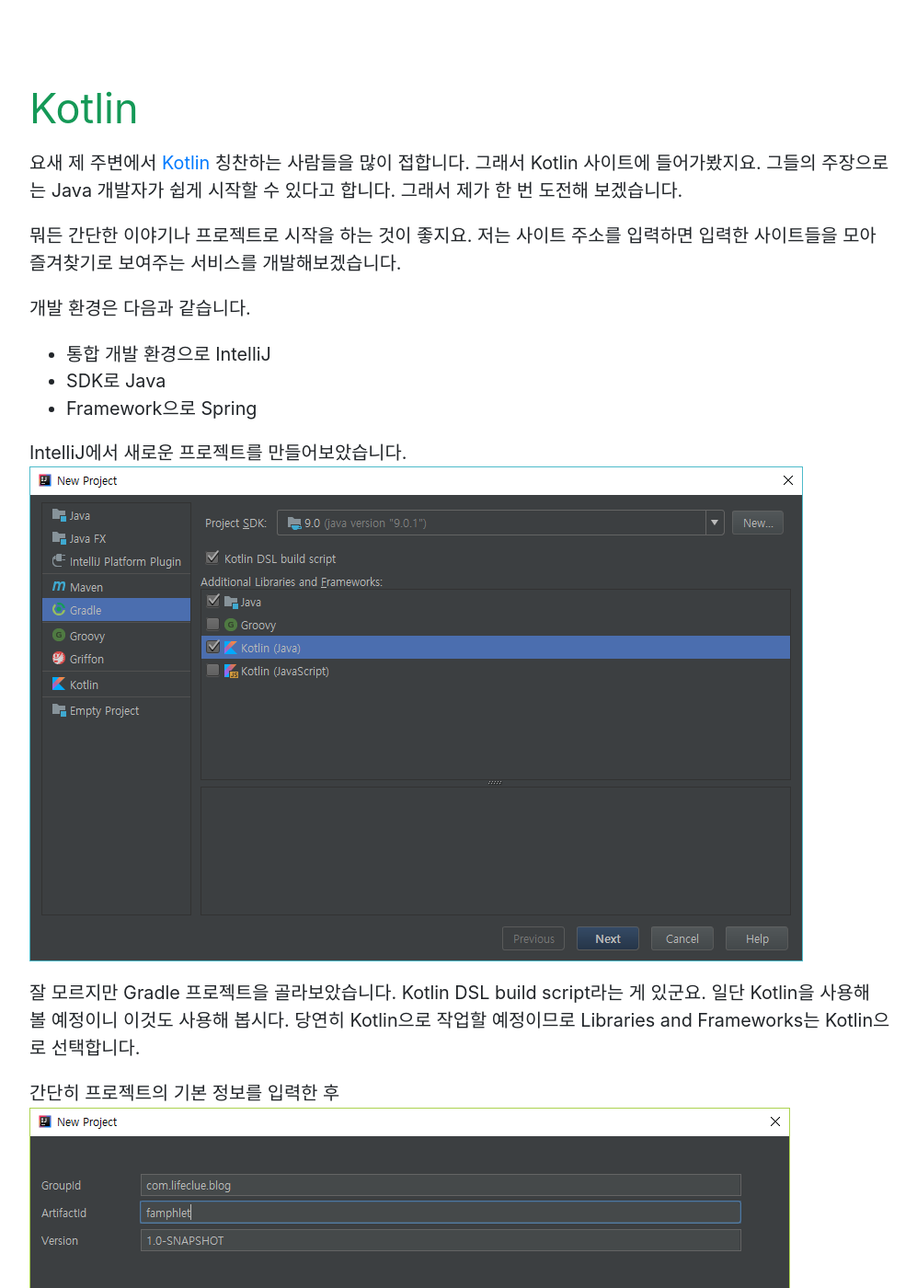
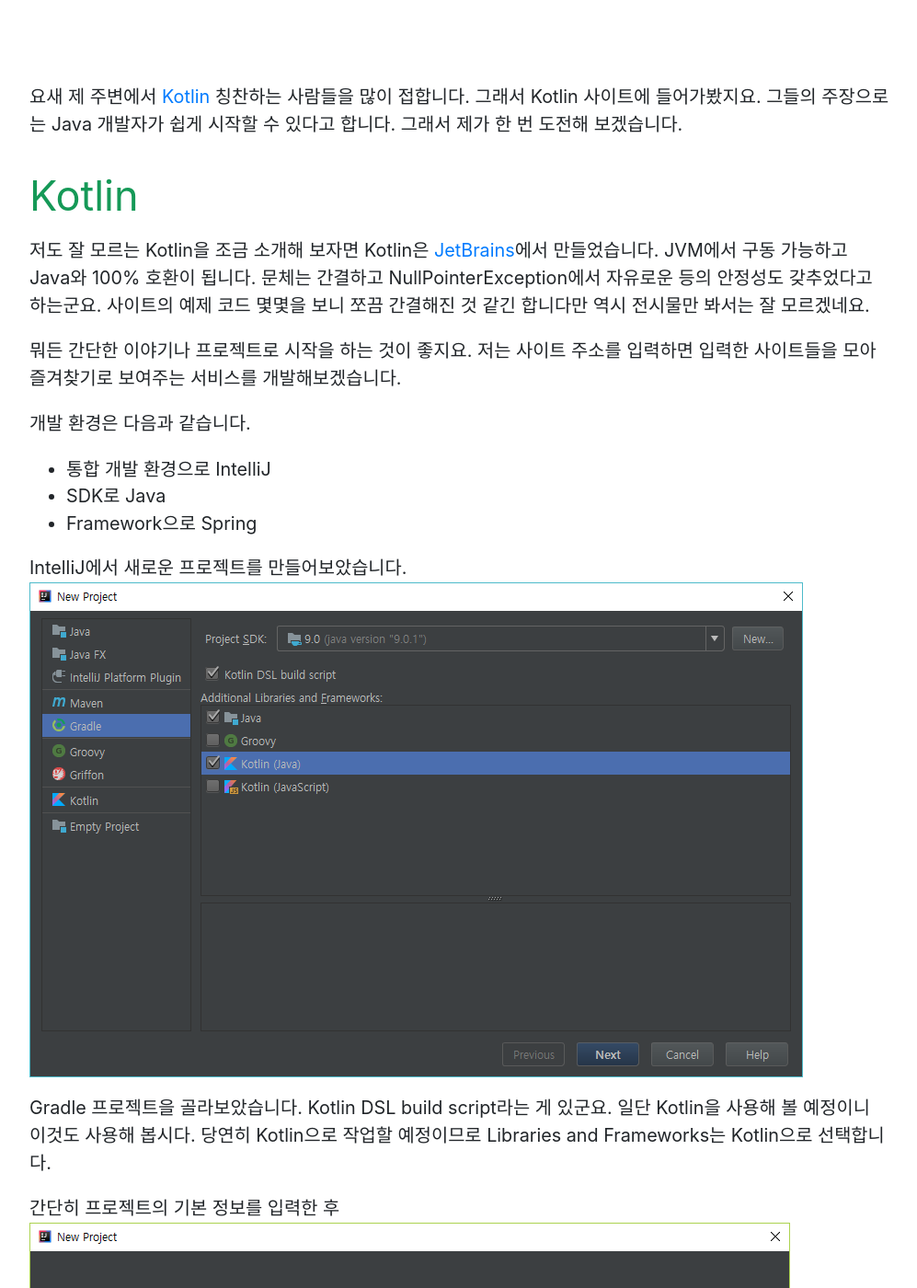
Before and after one commit to Lifeclue/blog, a Jekyll site: the page built from _posts/2018-02-02-intro-favorite-sites.markdown, in a window 1280 px wide and 1400 px high, scrolled down 471 px. Shown: the whole window at 92% size, without its empty margins (140-1137 px from the left). Built offline with Jekyll 4.4.1, drawn with Linux system fonts in a browser that asks for light colours; nearby versions of some CDN libraries; some web fonts are replaced.

Commit message:
Kotlin 프로젝트 시작하기 포스트 퇴고

```diff
--- a/_posts/2018-02-02-intro-favorite-sites.markdown
+++ b/_posts/2018-02-02-intro-favorite-sites.markdown
@@ -5,8 +5,10 @@
 category: kotlin
 ---
 
+요새 제 주변에서 [Kotlin](https://kotlinlang.org) 칭찬하는 사람들을 많이 접합니다. 그래서 Kotlin 사이트에 들어가봤지요. 그들의 주장으로는 Java 개발자가 쉽게 시작할 수 있다고 합니다. 그래서 제가 한 번 도전해 보겠습니다.
+
 # Kotlin
-요새 제 주변에서 [Kotlin](https://kotlinlang.org) 칭찬하는 사람들을 많이 접합니다. 그래서 Kotlin 사이트에 들어가봤지요. 그들의 주장으로는 Java 개발자가 쉽게 시작할 수 있다고 합니다. 그래서 제가 한 번 도전해 보겠습니다.
+저도 잘 모르는 Kotlin을 조금 소개해 보자면 Kotlin은 [JetBrains](https://www.jetbrains.com/)에서 만들었습니다. JVM에서 구동 가능하고 Java와 100% 호환이 됩니다. 문체는 간결하고 NullPointerException에서 자유로운 등의 안정성도 갖추었다고 하는군요. 사이트의 예제 코드 몇몇을 보니 쪼끔 간결해진 것 같긴 합니다만 역시 전시물만 봐서는 잘 모르겠네요.
 
 뭐든 간단한 이야기나 프로젝트로 시작을 하는 것이 좋지요. 저는 사이트 주소를 입력하면 입력한 사이트들을 모아 즐겨찾기로 보여주는 서비스를 개발해보겠습니다.
 
@@ -18,7 +20,7 @@
 IntelliJ에서 새로운 프로젝트를 만들어보았습니다.
 ![새 프로젝트 만들기 창]({{"/assets/image/kotlin-famphlet/new-project-1.png" | absolute_url}})
 
-잘 모르지만 Gradle 프로젝트을 골라보았습니다. Kotlin DSL build script라는 게 있군요. 일단 Kotlin을 사용해 볼 예정이니 이것도 사용해 봅시다. 당연히 Kotlin으로 작업할 예정이므로 Libraries and Frameworks는 Kotlin으로 선택합니다.
+Gradle 프로젝트을 골라보았습니다. Kotlin DSL build script라는 게 있군요. 일단 Kotlin을 사용해 볼 예정이니 이것도 사용해 봅시다. 당연히 Kotlin으로 작업할 예정이므로 Libraries and Frameworks는 Kotlin으로 선택합니다.
 
 간단히 프로젝트의 기본 정보를 입력한 후
 ![새 프로젝트 기본 정보 입력 창]({{"/assets/image/kotlin-famphlet/new-project-2.png" | absolute_url}})
```
Also changed, not shown: 1 other file.
